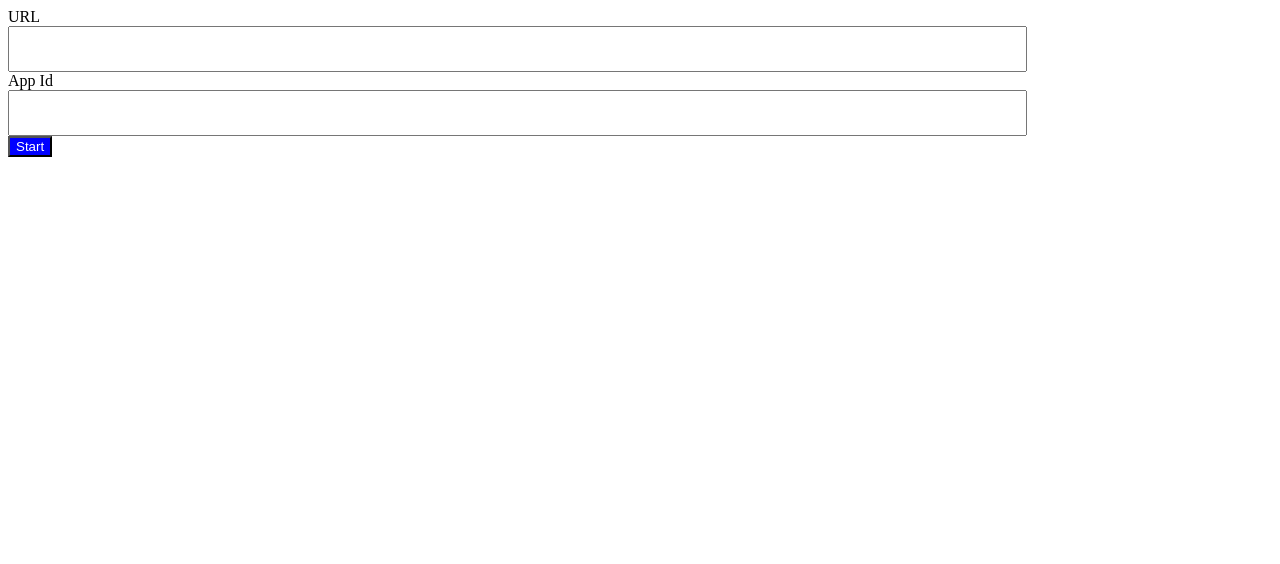
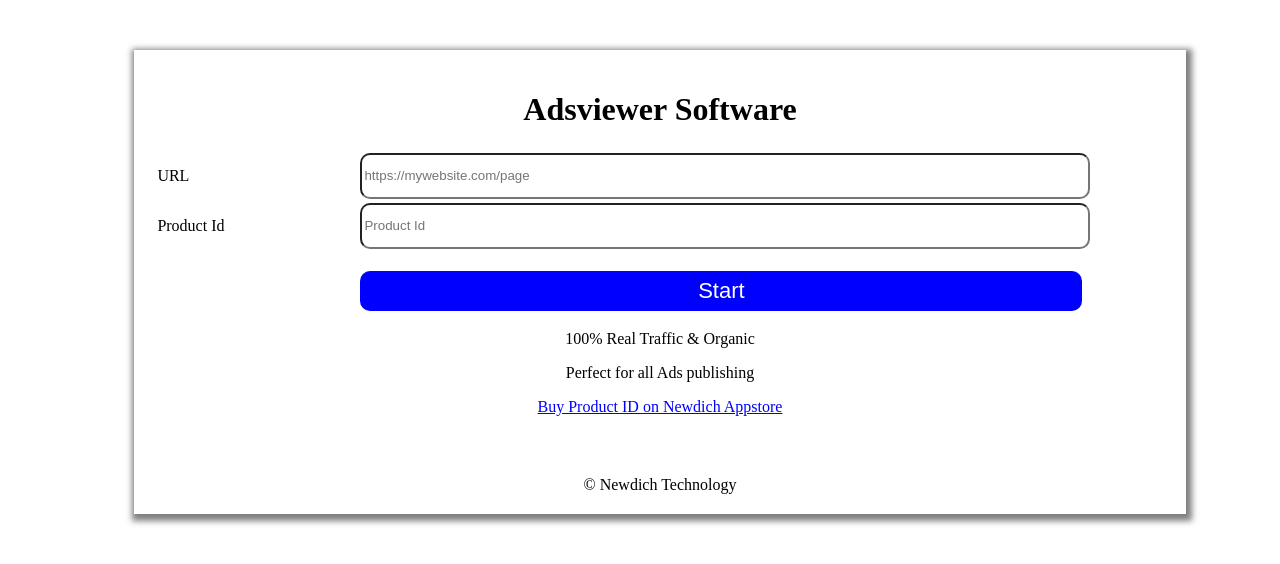
Before and after one commit to samnewdich/adsview, a website: page index.html in a window 1280 px wide. Drawn offline with Linux system fonts and the light colour scheme.

Commit message:
commit another

```diff
--- a/index.html
+++ b/index.html
@@ -7,8 +7,9 @@
 </head>
 <style>
     input{
-        width: 80%;
+        width: 90%;
         height: 40px;
+        border-radius: 10px;
     }
 
     button{
@@ -18,12 +19,41 @@
     }
 </style>
 <body>
-    <form action="/dash" method="post">
-        <label>URL</label><br />
-        <input type="text" name="url" /><br />
-        <label>App Id</label><br />
-        <input type="text" name="appid" /><br />
-        <button type="submit">Start</button>
-    </form>
+    <div style="width: 100%;">
+        <div style="margin-top: 50px; width:80%; padding: 20px; margin-left: 10%; box-shadow: 2px 3px 6px 4px rgba(0, 0, 0, 0.5);">
+        <h1 style="text-align: center;">Adsviewer Software</h2>
+        <form action="/dash" method="post">
+            <table style="width: 100%;">
+                <tr style="width: 100%;">
+                    <td style="width: 20%;"> <label>URL</label> </td>
+                    <td style="width: 80%;"><input type="text" name="url" placeholder="https://mywebsite.com/page" /></td>
+                </tr>
+
+                <tr style="width: 100%;">
+                    <td style="width: 20%;"> <label>Product Id</label> </td>
+                    <td style="width: 80%;"> <input type="text" name="appid" placeholder="Product Id" /> </td>
+                </tr>
+
+                <tr style="width: 100%;">
+                    <td style="width: 20%;"> </td>
+                    <td style="width: 80%;">
+                        <br />
+                        <button type="submit" style="width: 90%; border: none; border-radius: 10px; height:40px; font-size: 22px;">Start</button>
+                    </td>
+                </tr>
+            </table>
+        </form>
+        <div style="margin-top: 10px; text-align: center;">
+            <p>100% Real Traffic & Organic</p>
+            <p>Perfect for all Ads publishing</p>
+            <p>
+                <a style="color: #00f; text-decoration: underline;">Buy Product ID on Newdich Appstore</a>
+            </p>
+        </div>
+        <div style="margin-top: 60px; text-align: center;">
+            &copy; Newdich Technology
+        </div>
+        </div>
+    </div>
 </body>
 </html>
```
Also changed, not shown: index.js (+50 -24 lines).
